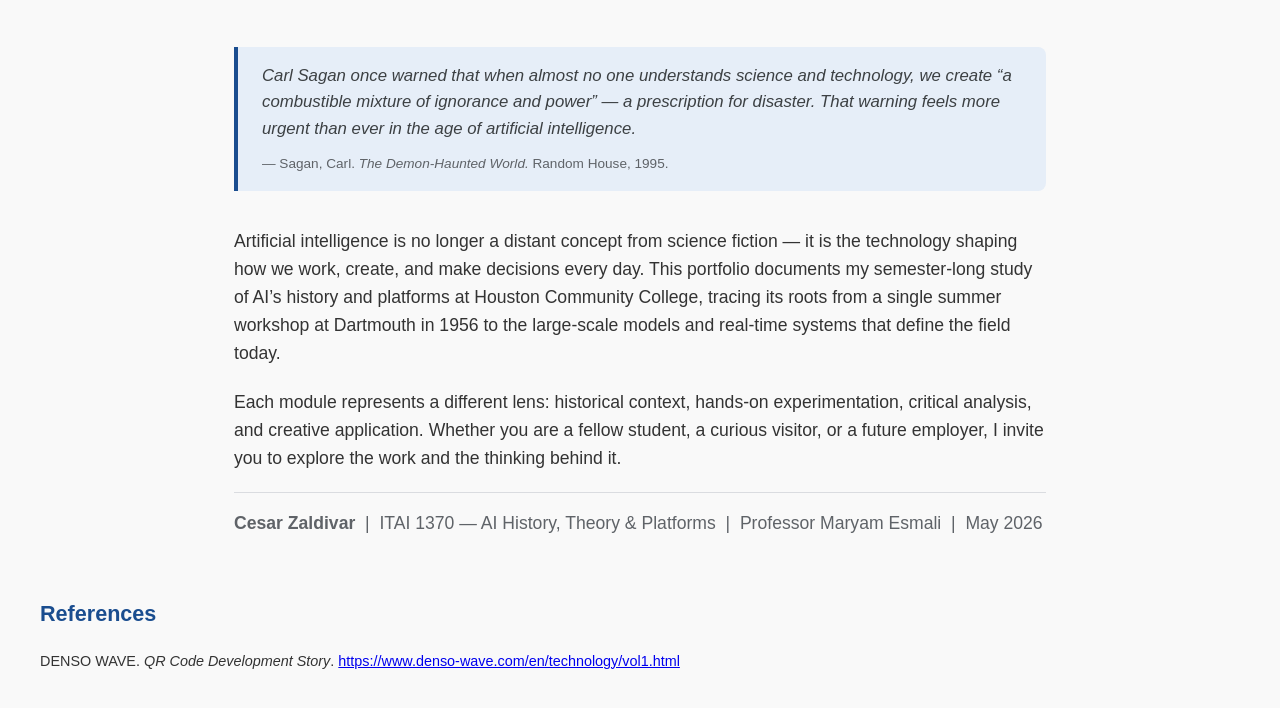
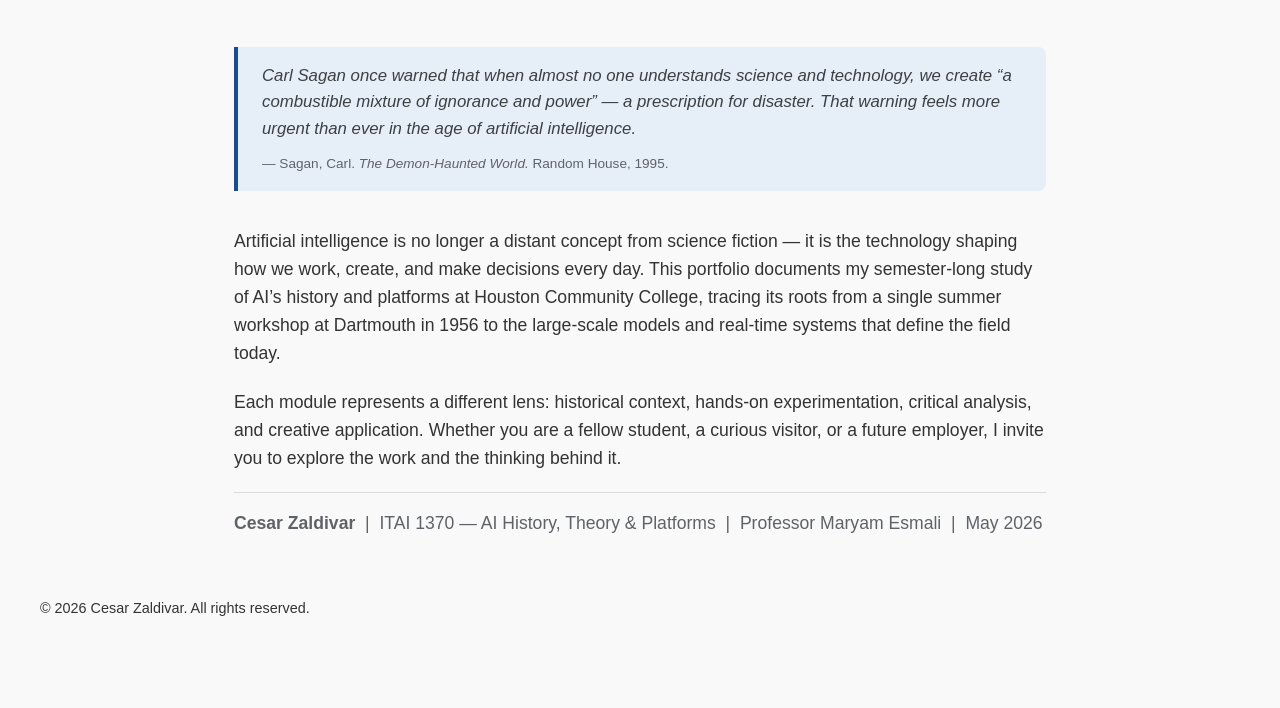
Before and after one commit to CeZa18/P04_ZaldivarCesar_ITAI1370.github.io, a website: page index.html in a window 1280 px wide. Shown: the part 320-1028 px from the top of the page. After the commit the page ends 980 px from the top, so only its background shows below. Drawn offline with Linux system fonts and the light colour scheme.

```diff
--- a/index.html
+++ b/index.html
@@ -2,7 +2,7 @@
 <html lang="en">
 <head>
     <meta charset="UTF-8">
-    <title>Homepage</title>
+    <title>ITAI1370 - Homepage</title>
     <link rel="stylesheet" href="css/style.css">
     <meta name="viewport" content="width=device-width, initial-scale=1.0">
 </head>
@@ -54,13 +54,7 @@
 
 
     <footer>
-        <h2>References</h2>
-        <p>
-            DENSO WAVE. <em>QR Code Development Story</em>.
-            <a href="https://www.denso-wave.com/en/technology/vol1.html" target="_blank">
-                https://www.denso-wave.com/en/technology/vol1.html
-            </a>
-        </p>
+        <p>&copy; 2026 Cesar Zaldivar. All rights reserved.</p>
     </footer>
     <button id="back-to-top" onclick="scrollToTop()">Back to Top</button>
 <script src="script.js"></script>
```
Also changed, not shown: QRCodesVSBarcodes.html (+1 -1 lines).
